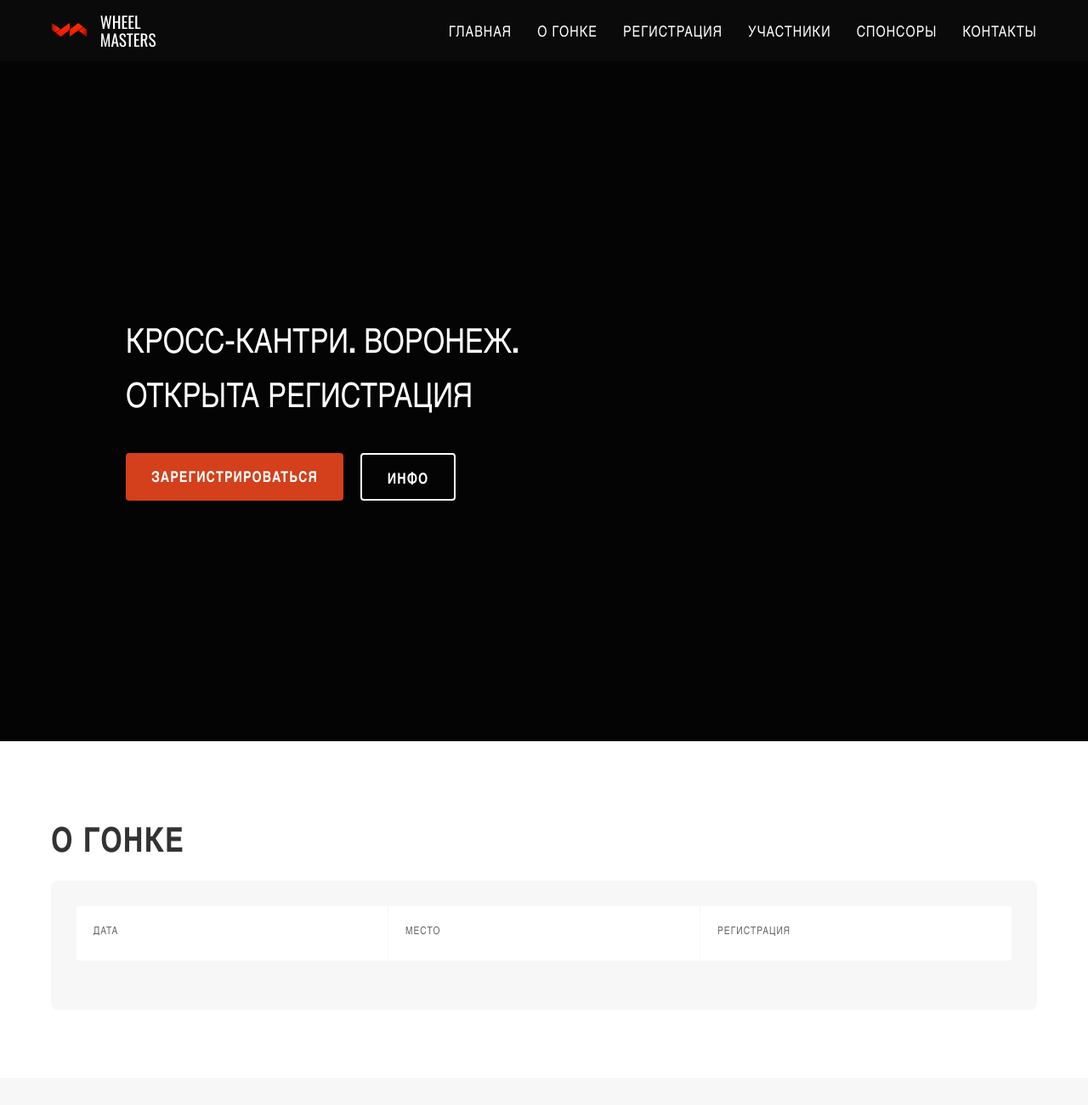
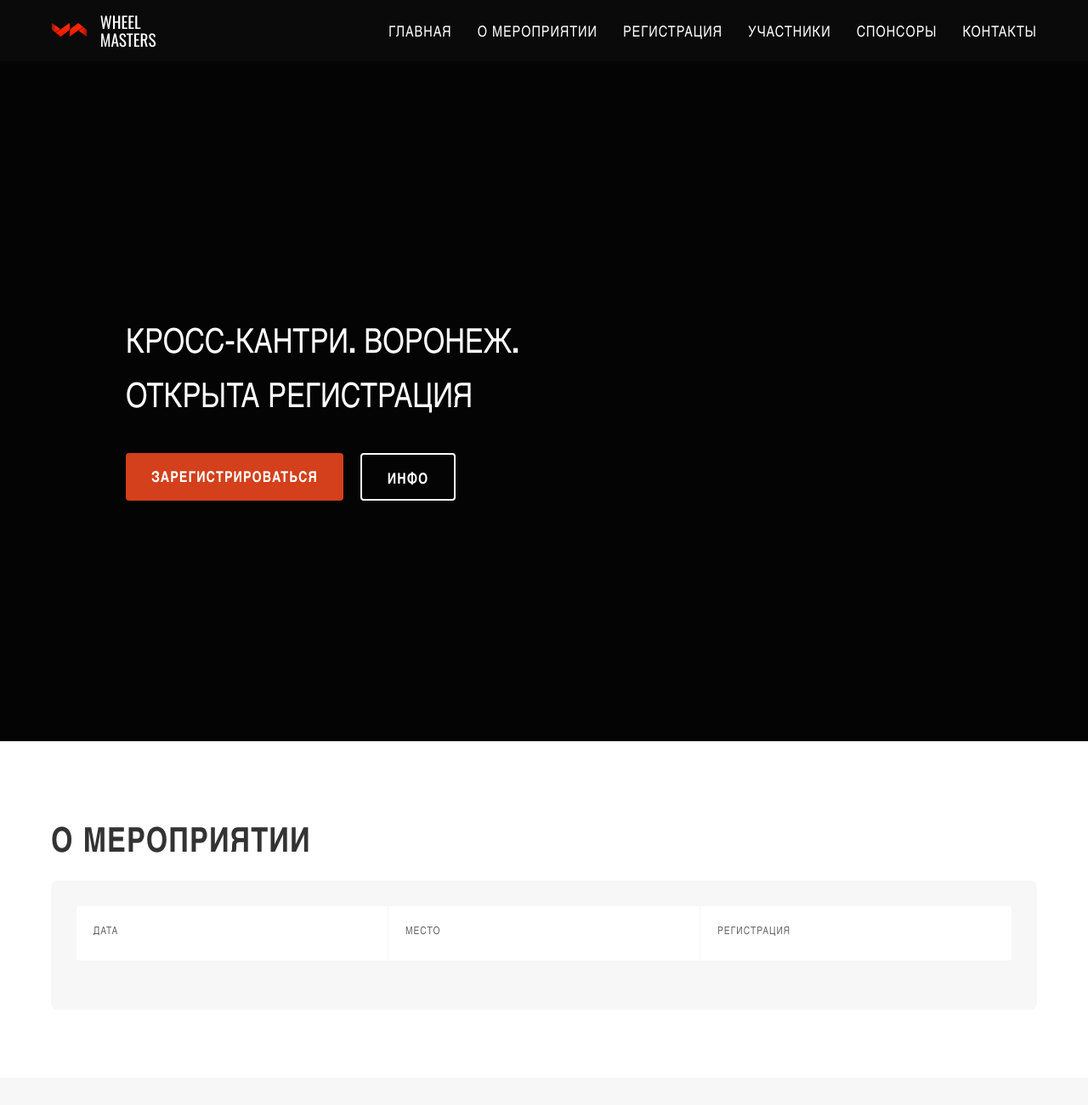
Before and after one commit to LOST877/wm-registration, a plain HTML site: page index.html in a window 1280 px wide. Shown: the top 1300 px of the page at 85% size. Drawn offline with nearby package versions, Linux system fonts and the light colour scheme; no server answers.

Commit message:
Заменить заголовок «О гонке» на «О мероприятии»
Обновлены заголовок секции, пункт меню и подсказка в админке.

```diff
--- a/index.html
+++ b/index.html
@@ -29,7 +29,7 @@
         <nav class="nav">
           <ul class="nav-list is-loading">
             <li><a href="#hero" class="nav-link active">Главная</a></li>
-            <li><a href="#about" class="nav-link">О гонке</a></li>
+            <li><a href="#about" class="nav-link">О мероприятии</a></li>
             <li id="nav-reg-item"><a href="#registration" class="nav-link" id="nav-reg-link">Регистрация</a></li>
             <li id="nav-participants-item"><a href="#participants" class="nav-link">Участники</a></li>
             <li id="nav-results-item" style="display:none"><a href="#results" class="nav-link">Результаты</a></li>
@@ -65,10 +65,10 @@
       <div class="sb-rail"></div>
     </div>
 
-    <!-- О гонке -->
+    <!-- О мероприятии -->
     <section id="about" class="about section">
       <div class="container">
-        <h2 class="section-title">О ГОНКЕ</h2>
+        <h2 class="section-title">О МЕРОПРИЯТИИ</h2>
         <div class="about-section">
 
           <!-- Блок фактов: дата / место / регистрация -->
```
Also changed, not shown: admin/index.html (+1 -1 lines).
